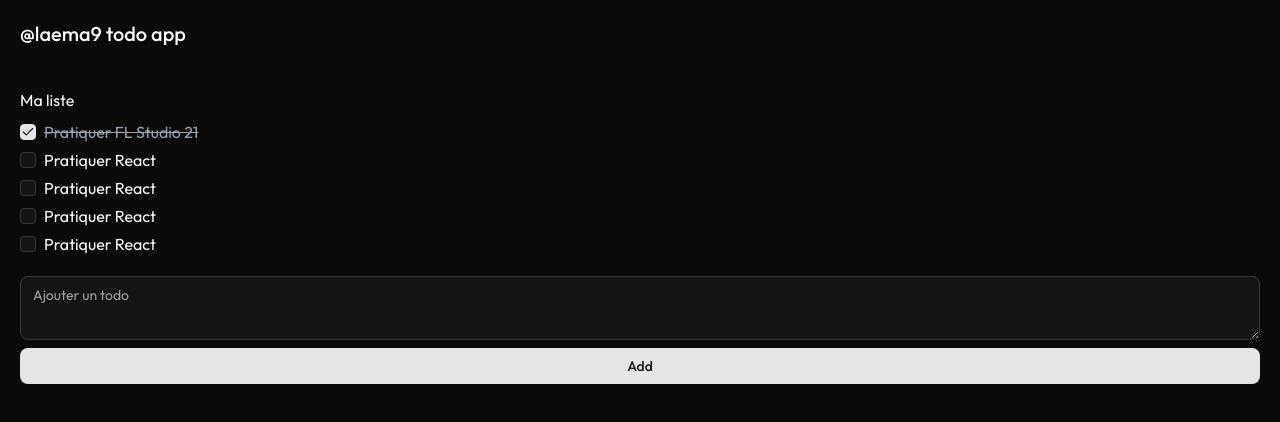
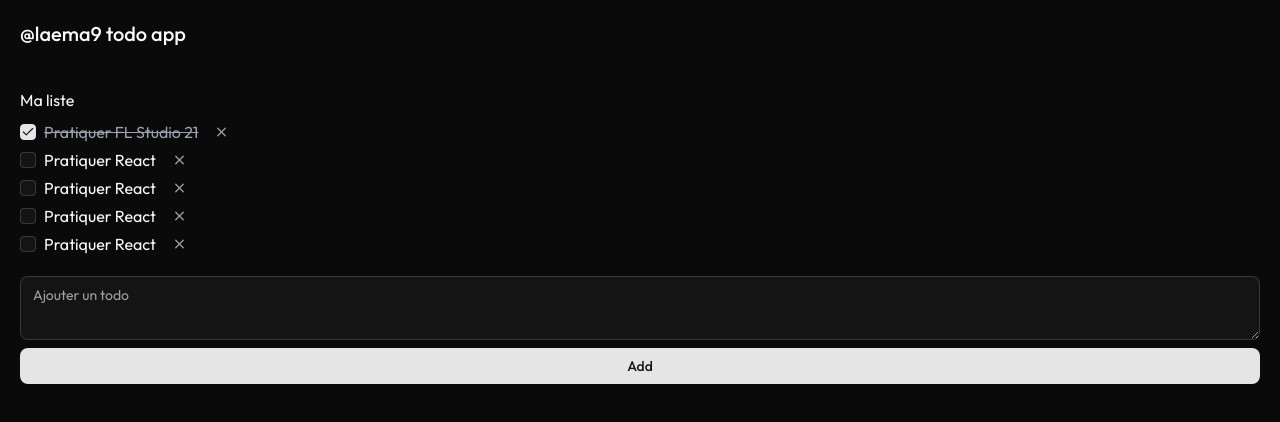
Before and after one commit to laema9/todoapp-react, a React (Vite) app: page / in a window 1280 px wide. Shown: the top 422 px of the page. Built offline with nearby package versions, Linux system fonts and the light colour scheme.

Commit message:
feat(todolist): add remove todo button

```diff
--- a/src/components/TodoCard.tsx
+++ b/src/components/TodoCard.tsx
@@ -2,6 +2,8 @@ import { useState } from "react";
 import { Checkbox } from "@/components/ui/checkbox"
 import { Textarea } from "@/components/ui/textarea"
 import { Button } from "@/components/ui/button";
+import { X } from "lucide-react";
+
 
 type Todo = {
     id: string;
@@ -42,15 +44,22 @@ export default function TodoCard () {
                         <Checkbox
                             checked={todo.done}
                             onCheckedChange={() => {
-
                                 const updated = todolist.todos.map((t) =>
                                 t.id === todo.id ? {...t, done: !t.done} : t
                                 );
-
                                 setTodolist({...todolist, todos: updated})
                             }}
                         />
                         <p className={todo.done ? "line-through text-gray-400" : ""}>{todo.content}</p>
+
+                        <X className="text-gray-400 w-[15px] hover:text-white ml-2"
+                        onClick={() => {
+                            console.log("removed")
+                            const removed = todolist.todos.filter((t) => t.id !== todo.id);
+                            setTodolist({...todolist, todos: removed})
+
+                        }}
+                        />
                     </li>
                 )
             )}
@@ -75,19 +84,11 @@ export default function TodoCard () {
 
                   const updatedTodos = [...todolist.todos, newTodo];
                   setTodolist({ ...todolist, todos: updatedTodos });
-
                   setNewTodoContent("");
-
                 }}
-
-
-
             >Add</Button>
             </div>
 
         </div>
     )
-
-
-
 }
```
